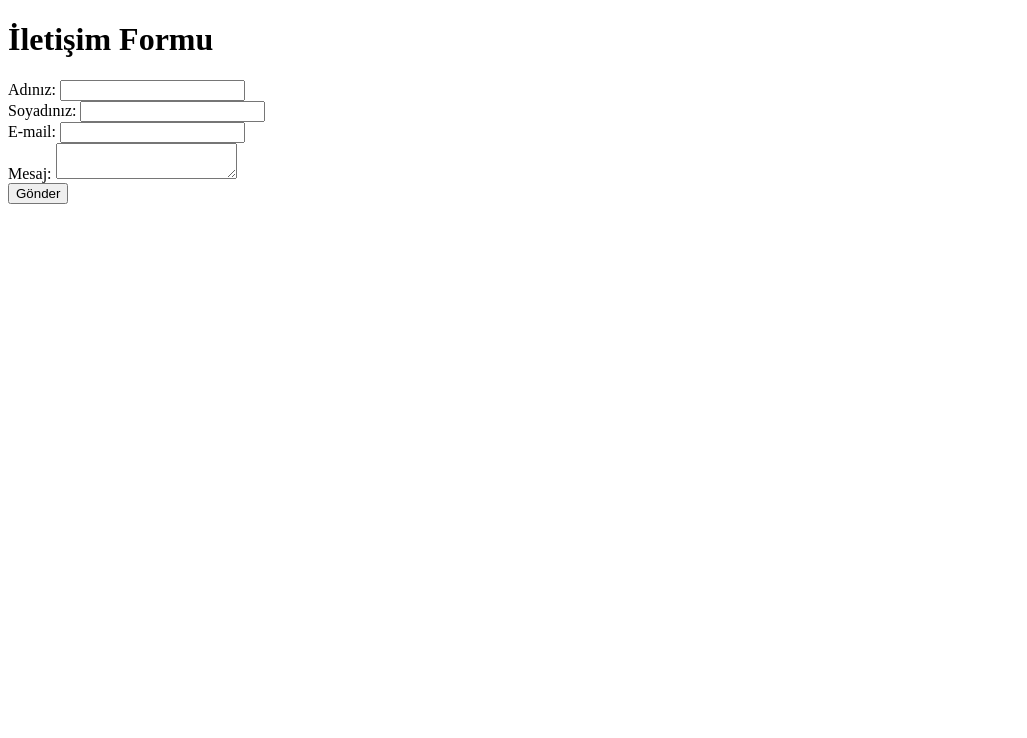
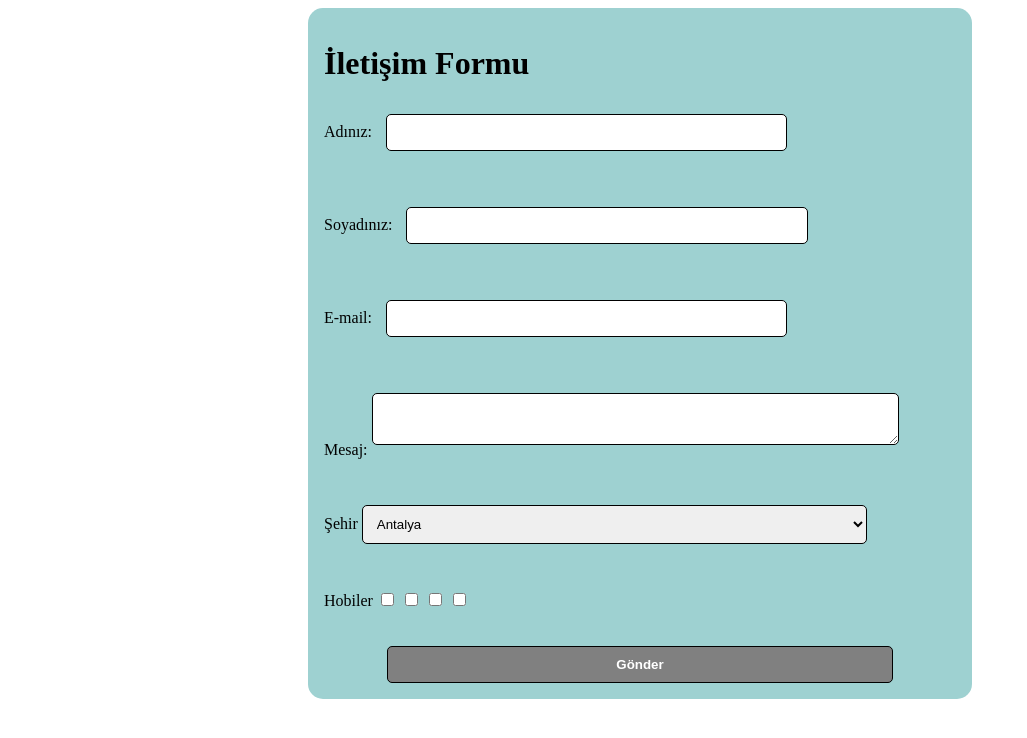
Before and after one commit to YusufOkmen/WebDesingWithSchool, a plain HTML site: page Hafta6/HTML/formlar.html in a window 1280 px wide. Shown: the whole page, without its empty margins (0-1027 px from the left). Drawn offline with Linux system fonts and the light colour scheme.

Commit message:
learned about forms and how to style them

```diff
--- a/Hafta6/HTML/formlar.html
+++ b/Hafta6/HTML/formlar.html
@@ -5,7 +5,7 @@
 
     <meta charset="UTF-8">
     <meta name="viewport" content="width=device-width, initial-scale=1.0">
-    <title>Document</title>
+    <title>Forum</title>
     <link rel="stylesheet" href="../css/formStlye.css">
 
 </head>
@@ -15,29 +15,61 @@
     <form action="form.php" method="post"> <!-- Action is the place that stores the data that taken from form. -->
     <!-- Method is way of sending message to the URL -->
         <h1>İletişim Formu</h1>
+
         <label for="name">Adınız:</label><!-- Label = naming tag -->
         <input type="text" id="ad" name="ad" required>
         <!-- the input takes data from the user. Required means necessary to fill. -->
         <!-- We use id and name to address the input in the php. -->
 
         <br>
+        <br>
+        <br>
 
         <label for="name">Soyadınız:</label>
         <input type="text" id="soyad" name="soyad" required>
 
+        <br>
+        <br>
         <br>
 
         <label for="email">E-mail:</label>
         <input type="email" id="email" name="email" required>
 
         <br>
+        <br>
+        <br>
 
         <label for="mesaj">Mesaj:</label>
         <textarea name="mesaj" id="mesaj" required></textarea>
 
         <br>
+        <br>
+        <br>
+
+        <label for="sehir">Şehir</label>
+        <select name="sehir" id="sehir">
+            <option value="istanbul">Antalya</option>
+            <option value="istanbul">İstanbul</option>
+            <option value="istanbul">Ankara</option>
+            <option value="istanbul">Trabzon</option>
+        </select>
+
+        <br>
+        <br>
+        <br>
+
+        <label for="hobi">Hobiler</label>
+        <input type="checkbox" name="hobi[]" value="Futbol" id="futbol">
+        <input type="checkbox" name="hobi[]" value="Gitar" id="gitar">
+        <input type="checkbox" name="hobi[]" value="Yüzme" id="yüzme">
+        <input type="checkbox" name="hobi[]" value="Okuma" id="okuma">
+
+        <br>
+        <br>
+        <br>
 
         <input type="submit" value="Gönder">
+        <!-- With submit type we create a button that submits our data to database. -->
 
     </form>
 
--- a/Hafta6/css/formStlye.css
+++ b/Hafta6/css/formStlye.css
@@ -0,0 +1,49 @@
+form
+{
+    margin: 0 auto;
+    width: 50%;
+    padding: 1em;
+    background-color: rgb(158, 209, 209);
+    border-radius: 15px;
+}
+
+input[type="text"], input[type="email"]
+{
+    width: 60%;
+    padding: 10px;
+    margin: 10px ;
+    border-radius: 5px;
+    border: 1px solid black;
+}
+
+textarea
+{
+    width: 80%;
+    padding: 10px;
+    margin: 10px 0;
+    border-radius: 5px;
+    border: 1px solid black;
+}
+
+select
+{
+    width: 80%;
+    padding: 10px;
+    margin: 10px 0;
+    border-radius: 5px;
+    border: 1px solid black;
+}
+
+input[type="submit"]
+{
+    display: block;
+    width: 80%;
+    padding: 10px;
+    margin: 10px 0;
+    border-radius: 5px;
+    border: 1px solid black;
+    background-color: gray;
+    color: white;
+    font-weight: 600;
+    margin: auto;
+}
```
Also changed, not shown: Hafta6/HTML/hakkimizda.html (deleted, +0 -17 lines), Hafta6/HTML/iletisim.html (deleted, +0 -19 lines), Hafta6/HTML/index.html (+3 -51 lines), Hafta6/HTML/table.html (added, +65 -0 lines), Hafta6/HTML/urunler.html (deleted, +0 -21 lines), Hafta6/css/style.css (+6 -1 lines).
